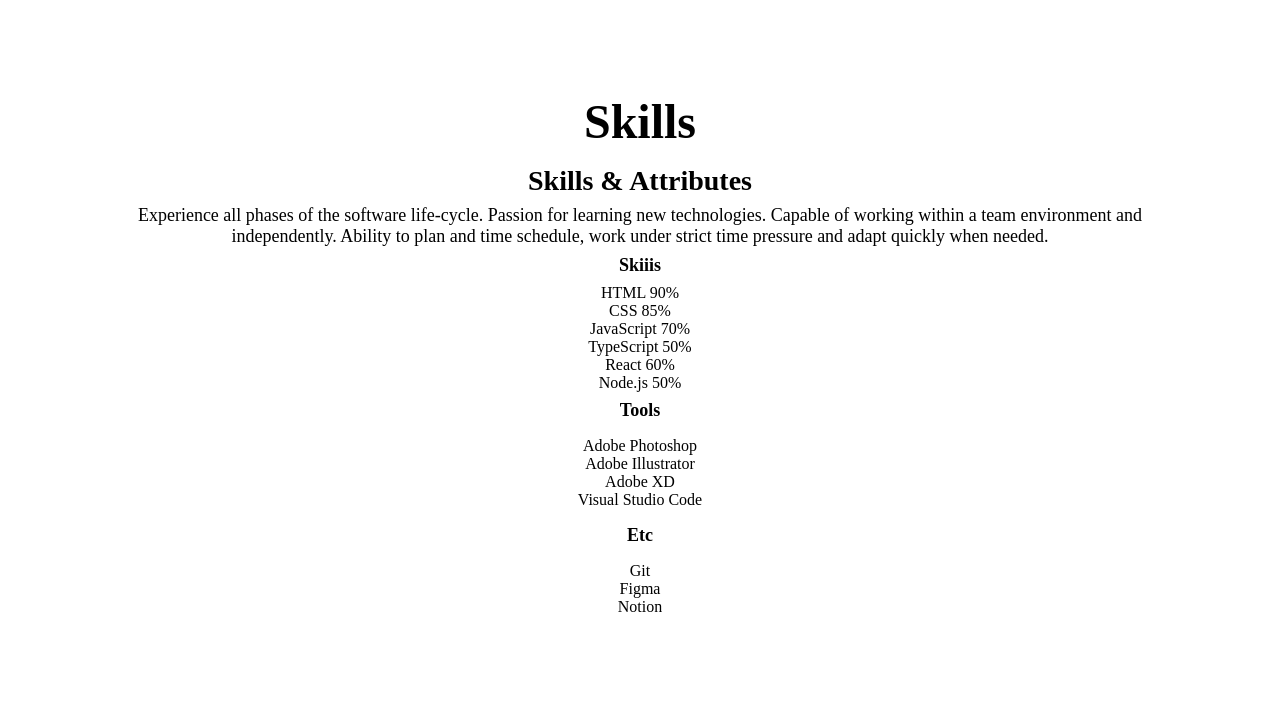
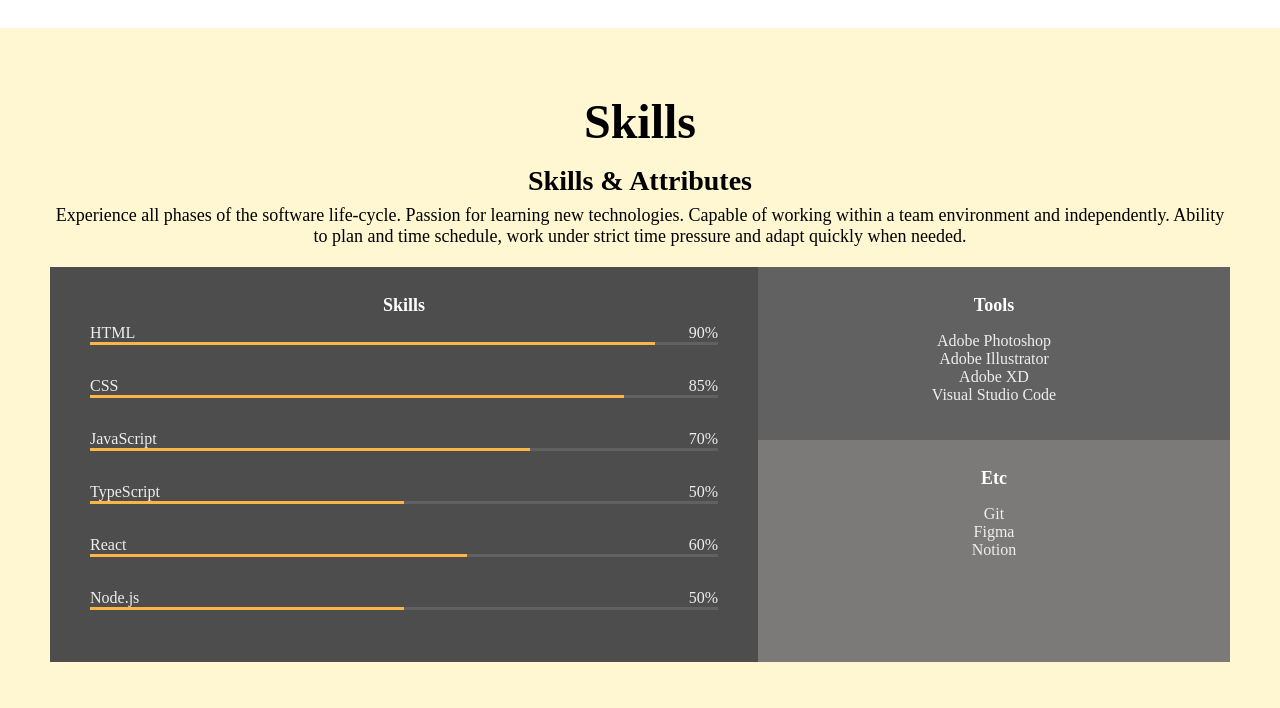
Before and after one commit to lyrical1112/Dream_portfolio, a plain HTML site: page index.html in a window 1280 px wide. Shown: the part 1652-2360 px from the top of the page. Drawn offline with Linux system fonts and the light colour scheme; a web font is replaced by a local one.

Commit message:
CSS: Skills

```diff
--- a/css/style.css
+++ b/css/style.css
@@ -181,6 +181,10 @@ p {
 .section {
     padding: 50px;
     text-align: center;
+    margin: auto;
+}
+
+.section__container {
     max-width: 1200px;
     margin: auto;
 }
@@ -250,3 +254,61 @@ p {
 .job__period {
     font-size: var(--font-micro);
 }
+
+/* Skill */
+
+#skills {
+    background-color: var(--color-yellow);
+    color: var(--color-light-white);
+}
+
+.skillset {
+    display: flex;
+    background-color: var(--color-light-grey);
+    margin: 20px 0;
+}
+
+.skillset__title {
+    color: var(--color-white);
+}
+
+.skillset__left {
+    flex-basis: 60%;
+    background-color: var(--color-dark-grey);
+    padding: 20px 40px;
+}
+
+.skill_description {
+    display: flex;
+    justify-content: space-between;
+    font-family: 'S-CoreDream-5Medium';
+}
+
+.skill {
+    margin-bottom: 32px;
+}
+
+.skill__bar {
+    width: 100%;
+    height: 3px;
+    background-color: var(--color-grey);
+}
+
+.skill__value {
+    width: 90%;
+    height: 3px;
+    background-color: var(--color-gold);
+}
+
+.skillset__right {
+    flex-basis: 40%;
+}
+
+.tools {
+    background-color: var(--color-grey);
+}
+
+.tools,
+.etc {
+    padding: 20px;
+}
--- a/index.html
+++ b/index.html
@@ -43,7 +43,7 @@
         <button class="home__contact">Contact Me</button>
     </section>
     <!-- About -->
-    <section id="about" class="section">
+    <section id="about" class="section section__container">
         <h1>About me</h1>
         <p>I am a new front-end developer who completed the front-end development course at Nowon Green Computer Academy</p>
         <div class="about__majors">
@@ -95,6 +95,7 @@
     </section>
     <!-- Skills -->
     <section id="skills" class="section">
+        <div class="section__container">
             <h1>Skills</h1>
             <h2>Skills & Attributes</h2>
             <p>
@@ -104,14 +105,14 @@
             </p>
             <div class="skillset">
                 <div class="skillset__left">
-                <h3 class="skillset__title">Skiiis</h3>
+                    <h3 class="skillset__title">Skills</h3>
                     <div class="skill">
                         <div class="skill_description">
                             <span>HTML</span>
                             <span>90%</span>
                         </div>
                         <div class="skill__bar">
-                        <div class="skill__value"></div>
+                            <div class="skill__value" style="width: 90%;"></div>
                         </div>
                     </div>
                     <div class="skill">
@@ -120,7 +121,7 @@
                             <span>85%</span>
                         </div>
                         <div class="skill__bar">
-                        <div class="skill__value"></div>
+                            <div class="skill__value"  style="width: 85%;"></div>
                         </div>
                     </div>
                     <div class="skill">
@@ -129,7 +130,7 @@
                             <span>70%</span>
                         </div>
                         <div class="skill__bar">
-                        <div class="skill__value"></div>
+                            <div class="skill__value"  style="width: 70%;"></div>
                         </div>
                     </div>
                     <div class="skill">
@@ -138,7 +139,7 @@
                             <span>50%</span>
                         </div>
                         <div class="skill__bar">
-                        <div class="skill__value"></div>
+                            <div class="skill__value"  style="width: 50%;"></div>
                         </div>
                     </div>
                     <div class="skill">
@@ -147,7 +148,7 @@
                             <span>60%</span>
                         </div>
                         <div class="skill__bar">
-                        <div class="skill__value"></div>
+                            <div class="skill__value"  style="width: 60%;"></div>
                         </div>
                     </div>
                     <div class="skill">
@@ -156,7 +157,7 @@
                             <span>50%</span>
                         </div>
                         <div class="skill__bar">
-                        <div class="skill__value"></div>
+                            <div class="skill__value"  style="width: 50%;"></div>
                         </div>
                     </div>
                 </div>
@@ -177,6 +178,7 @@
                             <li><span>Figma</span></li>
                             <li><span>Notion</span></li>
                         </ul>
+                    </div>
                 </div>
             </div>
         </div>
```
Lines whose indentation alone changed are shown as unchanged.
